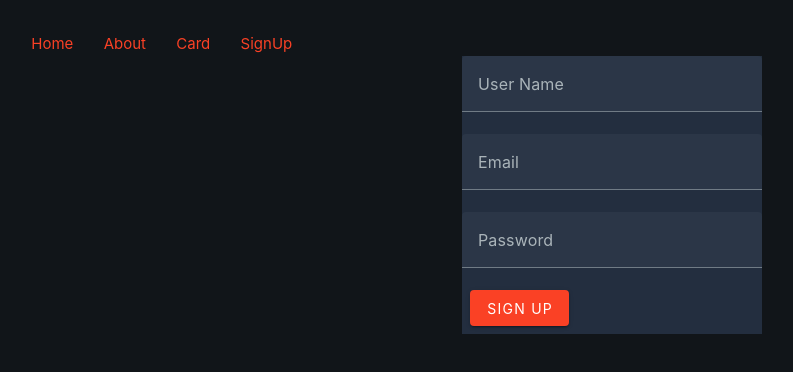
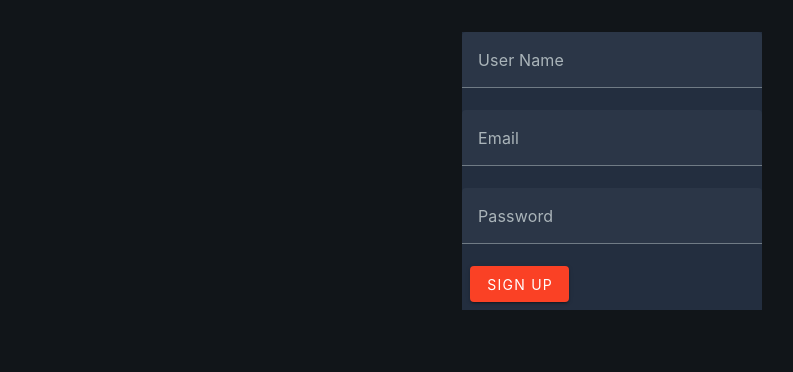
Before and after one commit to jnie1/MTGViewer-V2, a Vue app in the folder frontend/: page /signup in a window 1280 px wide. Shown: the top 372 px of the page, without its empty margins (28-821 px from the left). Built offline with nearby package versions, Linux system fonts and the light colour scheme.

Commit message:
removed nav bar from all the views and placed them in Vue.App

```diff
--- a/frontend/src/views/AboutView.vue
+++ b/frontend/src/views/AboutView.vue
@@ -8,7 +8,6 @@ const { data: card } = useFetch<ICard>('/cards/scryfall');
 
 <template>
   <main>
-    <NavBar/>
     <div class="about">
       <h1>This is an about page {{ card?.name }}</h1>
     </div>
--- a/frontend/src/views/CardView.vue
+++ b/frontend/src/views/CardView.vue
@@ -13,7 +13,6 @@ const { data: card } = useFetch<ICard>('/cards/scryfall');
 
 <template>
   <main class="card-view">
-    <NavBar/>
     <card-image :card="card" />
     <v-card width="300" min-height="100" density="comfortable" :loading="!card">
       <v-card-item>
--- a/frontend/src/views/HomeView.vue
+++ b/frontend/src/views/HomeView.vue
@@ -4,7 +4,6 @@ import NavBar from '../components/NavBar.vue';
 
 <template>
   <main>
-    <NavBar />
       <h1 class="TitleScreen">
         Welcome To Mana Vault
       </h1>
--- a/frontend/src/views/SignupView.vue
+++ b/frontend/src/views/SignupView.vue
@@ -59,7 +59,6 @@ const handleSubmit = async () => {
 
 <template>
   <main>
-    <NavBar />
     <v-sheet class="mx-auto" width="300">
       <v-form v-model="valid" validate-on="submit" fail-fast @submit.prevent="handleSubmit">
         <v-text-field label="User Name" v-model="name" required :rules="nameRules" />
```
